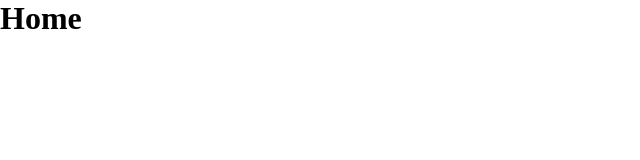
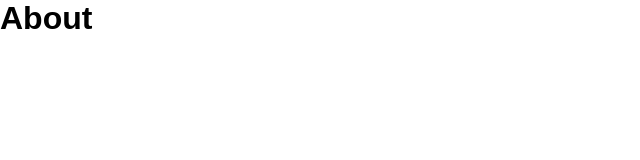
Before and after one commit to DarlanAugusto/react-router-dom-tutorial, a React (Vite) app: page /about in a window 1280 px wide. Shown: the top 160 px of the page, without its empty margins (0-640 px from the left). Built offline with nearby package versions, Linux system fonts and the light colour scheme.

Commit message:
Criando primeiras rotas: Home, About

```diff
--- /dev/null
+++ b/src/components/About/index.tsx
@@ -0,0 +1,7 @@
+export const About = () => {
+    return (
+        <div>
+            <h1>About</h1>
+        </div>
+    )
+}
--- a/src/main.tsx
+++ b/src/main.tsx
@@ -1,10 +1,21 @@
 import React from 'react'
 import ReactDOM from 'react-dom/client'
 import './styles/global.css'
+
+// Componentes
 import { Home } from './components/Home'
+import { About } from './components/About'
+
+// Rotas
+import { BrowserRouter, Routes, Route } from 'react-router-dom'
 
 ReactDOM.createRoot(document.getElementById('root') as HTMLElement).render(
   <React.StrictMode>
-    <Home/>
-  </React.StrictMode>,
+    <BrowserRouter>
+      <Routes>
+        <Route path='/' element={<Home />} />
+        <Route path='/about' element={<About />} />
+      </Routes>
+    </BrowserRouter>
+  </React.StrictMode>
 )
--- a/src/styles/global.css
+++ b/src/styles/global.css
@@ -3,3 +3,7 @@
   padding: 0;
   box-sizing: border-box;
 }
+
+body {
+  font-family: sans-serif;
+}
```
